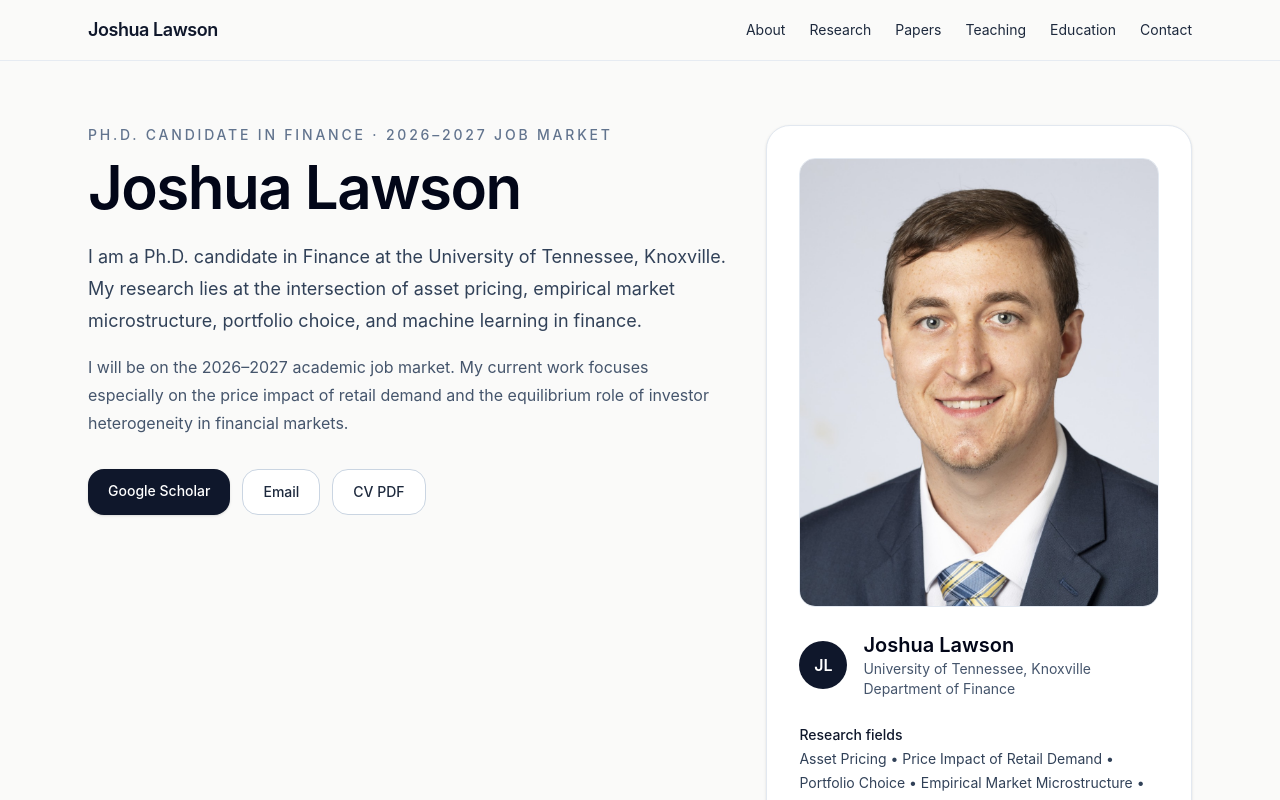
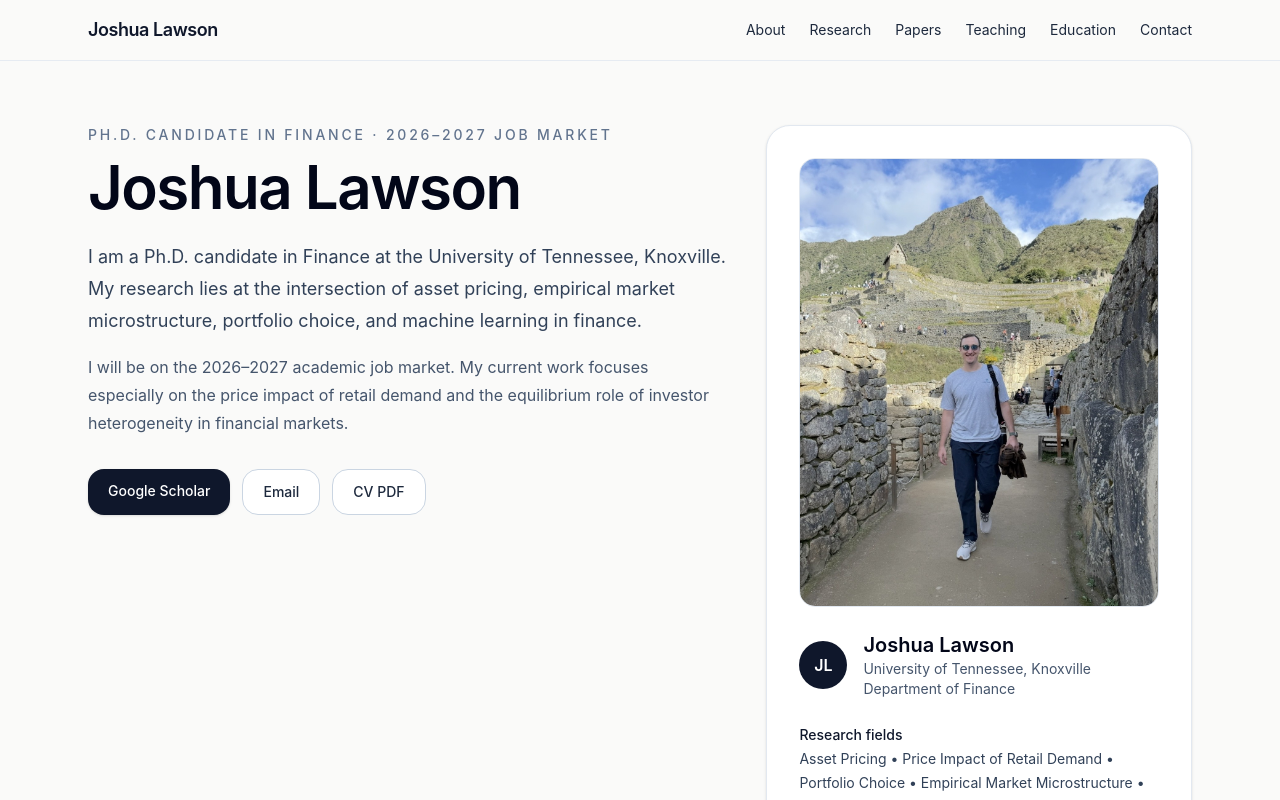
Before and after one commit to jlaws13/joshua_lawson, a React (Vite) app: page / in a window 1280 px wide. Shown: the top 800 px of the page. Built offline with nearby package versions, Linux system fonts and the light colour scheme.

Commit message:
Changed picture

```diff
--- a/src/App.jsx
+++ b/src/App.jsx
@@ -1,6 +1,7 @@
 export default function JoshuaLawsonWebsite() {
   const assetBase = import.meta.env.BASE_URL;
-  const profileImage = `${assetBase}images/headshot.jpg`;
+  // const profileImage = `${assetBase}images/headshot.jpg`;
+  const profileImage = `${assetBase}images/walking.jpg`;
   const cvUrl = `${assetBase}files/cv.pdf`;
 
   const researchInterests = [
```
Also changed, not shown: public/images/walking.jpg (added).
